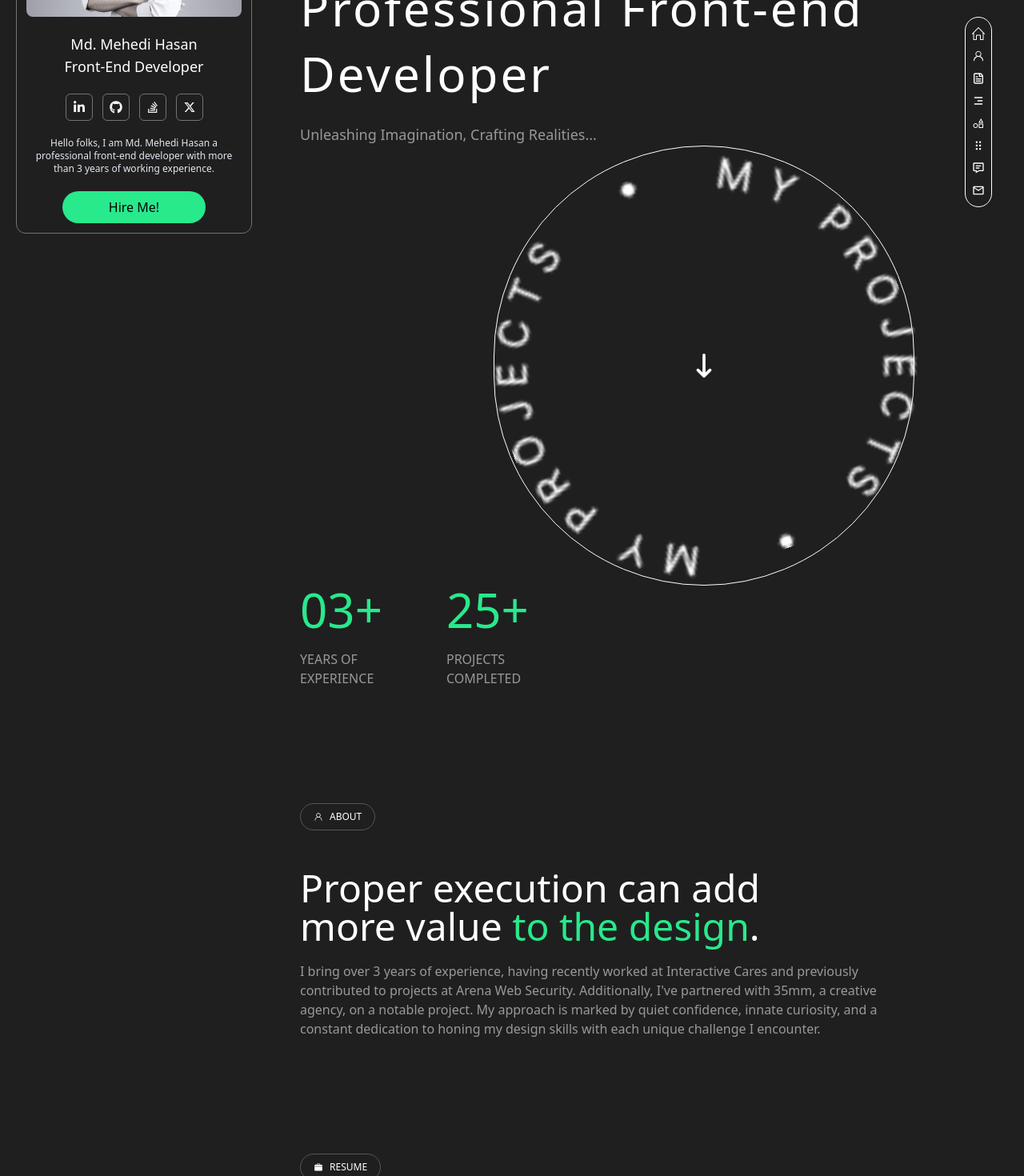
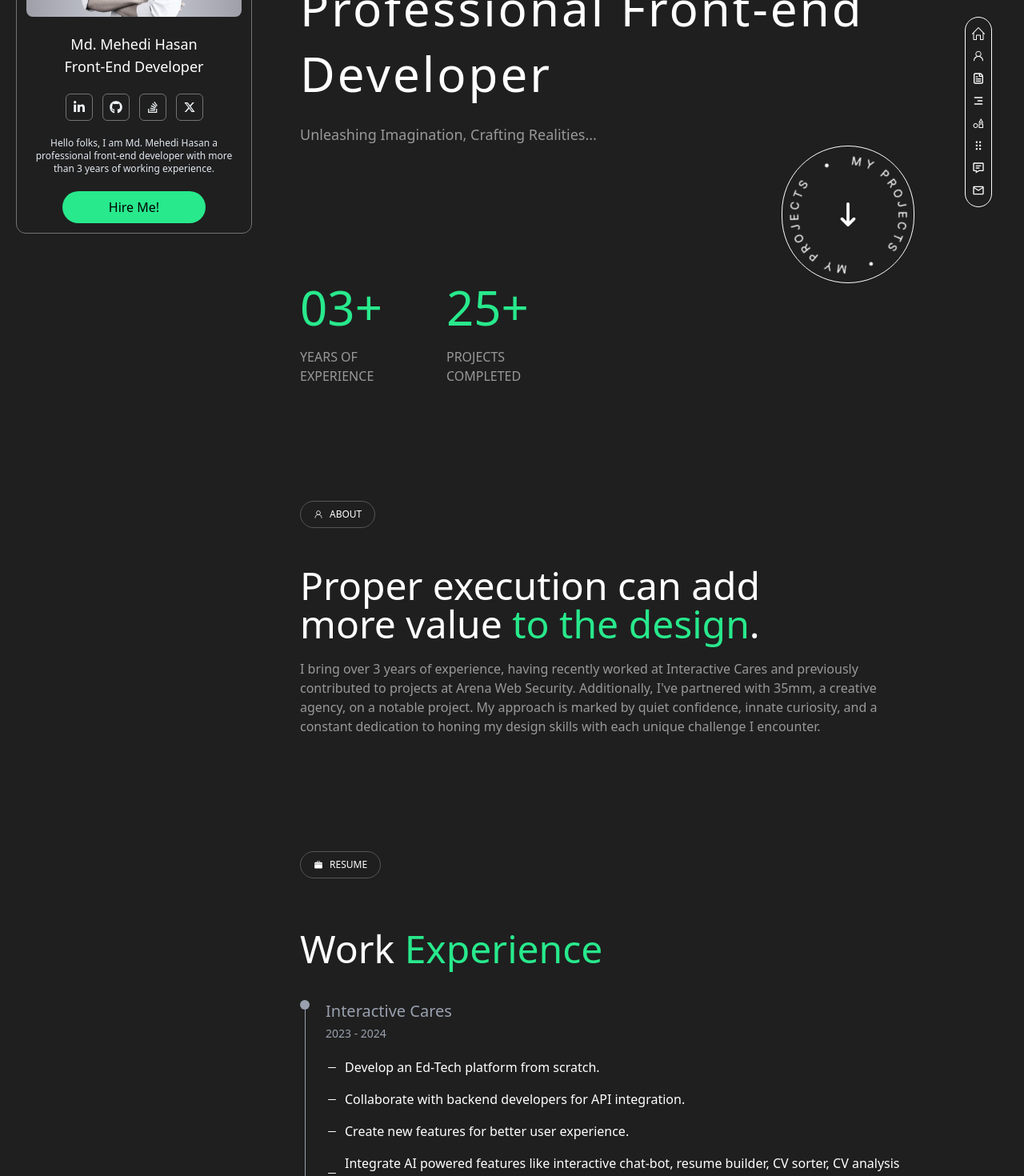
Before and after one commit to MdMehedi-Hasan/portfolio, a Next.js app: page / in a window 1280 px wide. Shown: the part 260-1730 px from the top of the page at 80% size. Built offline with nearby package versions, Linux system fonts and the light colour scheme; a web font is replaced by a local one.

Commit message:
WIP on homepage

```diff
--- a/app/Components/Common/Projects.js
+++ b/app/Components/Common/Projects.js
@@ -11,8 +11,8 @@ export default function Projects() {
       <Image
         src="/Assets/round-text.png"
         alt="Project"
-        width={500}
-        height={500}
+        width={140}
+        height={140}
         className="rotating-image"
       />
       <FaArrowDownLong className="text-3xl absolute top-0 bottom-0 right-0 left-0 m-auto" />
--- a/app/Components/Home/Portfolio.js
+++ b/app/Components/Home/Portfolio.js
@@ -25,6 +25,7 @@ export default function Portfolio() {
             alt="Picture of the author"
             width={500}
             height={500}
+            className="w-full rounded-lg"
           />
           {/* <img src={ic1} alt="portfolio" className="w-full rounded-lg" /> */}
         </div>
@@ -39,6 +40,7 @@ export default function Portfolio() {
             alt="Picture of the author"
             width={500}
             height={500}
+            className="w-full rounded-lg"
           />
         </div>
         <div
@@ -52,6 +54,7 @@ export default function Portfolio() {
             alt="Picture of the author"
             width={500}
             height={500}
+            className="w-full rounded-lg"
           />
         </div>
         <div
@@ -65,6 +68,7 @@ export default function Portfolio() {
             alt="Picture of the author"
             width={500}
             height={500}
+            className="w-full rounded-lg"
           />
         </div>
         <div
@@ -78,6 +82,7 @@ export default function Portfolio() {
             alt="Picture of the author"
             width={500}
             height={500}
+            className="w-full rounded-lg"
           />
         </div>
       </div>
--- a/app/Components/Home/Resume.js
+++ b/app/Components/Home/Resume.js
@@ -18,7 +18,7 @@ export default function Resume() {
                     </div>
                     <div className='mb-20'>
                         <h2 className='mb-1 text-gray-400 group-hover:text-[#28e98c] transition ease-in-out duration-300 text-xl'><a href="https://interactivecares.com/">Interactive Cares</a></h2>
-                        <h3 className='mb-5 text-gray-400 group-hover:text-[#7c978a] transition ease-in-out duration-300 text-sm'>2023 - Present</h3>
+                        <h3 className='mb-5 text-gray-400 group-hover:text-[#7c978a] transition ease-in-out duration-300 text-sm'>2023 - 2024</h3>
                         <ul className='flex flex-col gap-4'>
                             <li className='flex items-center gap-2'><span><GoDash /></span>Develop an Ed-Tech platform from scratch.</li>
                             <li className='flex items-center gap-2'><span><GoDash /></span>Collaborate with backend developers for API integration.</li>
```
